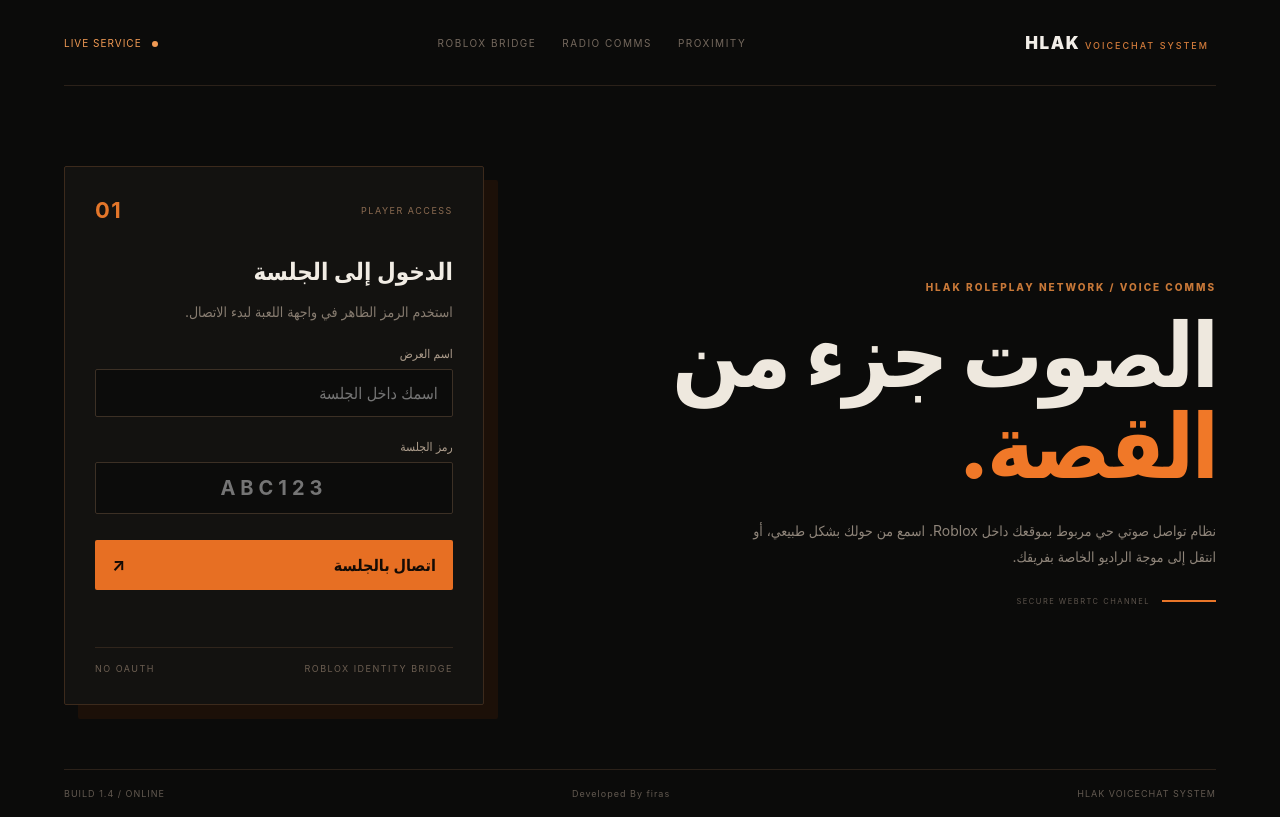
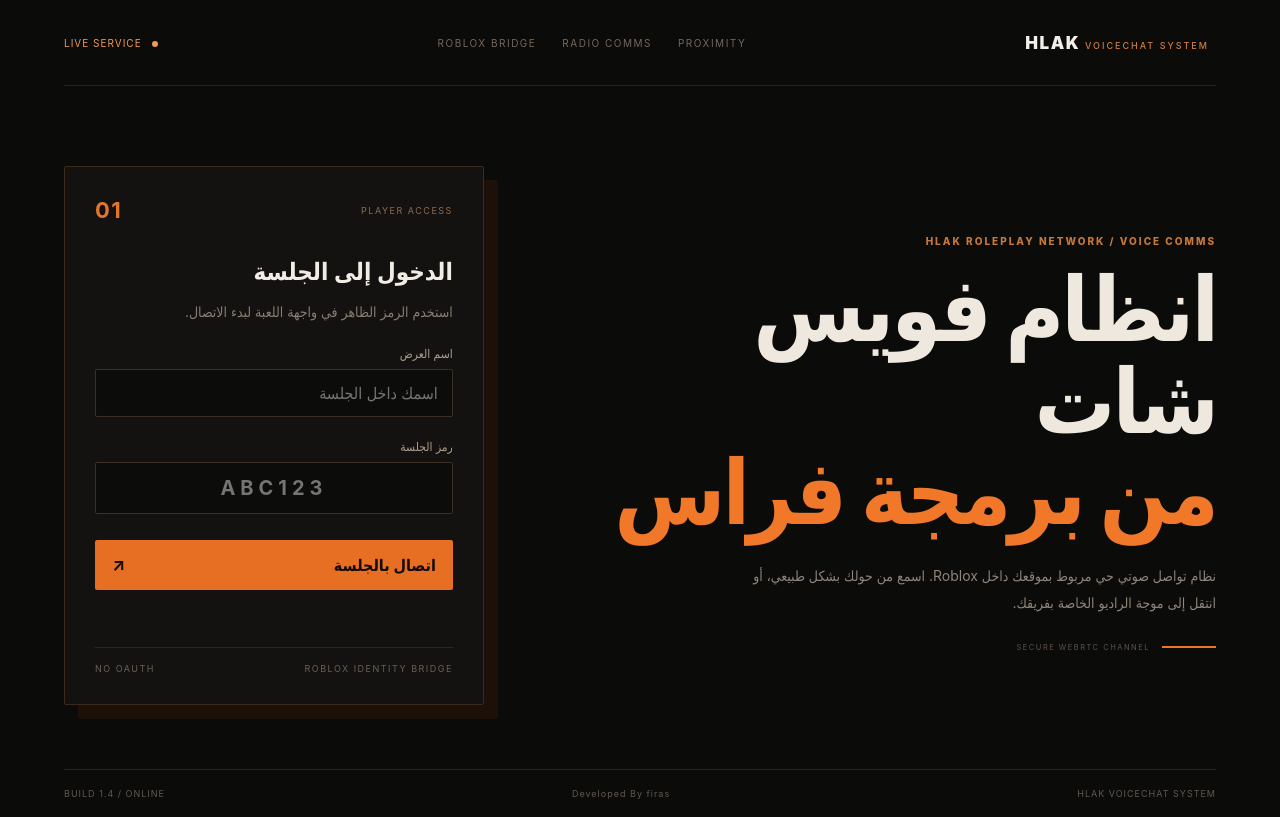
Before and after one commit to Zor292/mic, a website: page public/index.html in a window 1280 px wide. Drawn offline with Linux system fonts and the light colour scheme.

Commit message:
Update index.html

```diff
--- a/public/index.html
+++ b/public/index.html
@@ -10,7 +10,7 @@
   <main id="loginView" class="landing-page">
     <nav class="landing-nav"><div class="wordmark">HLAK <span>VOICECHAT SYSTEM</span></div><div class="nav-links"><span>PROXIMITY</span><span>RADIO COMMS</span><span>ROBLOX BRIDGE</span></div><div class="nav-live"><i></i> LIVE SERVICE</div></nav>
     <section class="landing-hero">
-      <div class="hero-copy"><p class="hero-kicker">HLAK ROLEPLAY NETWORK / VOICE COMMS</p><h1>الصوت جزء من<br><em>القصة.</em></h1><p class="hero-description">نظام تواصل صوتي حي مربوط بموقعك داخل Roblox. اسمع من حولك بشكل طبيعي، أو انتقل إلى موجة الراديو الخاصة بفريقك.</p><div class="hero-rule"><span></span><small>SECURE WEBRTC CHANNEL</small></div></div>
+      <div class="hero-copy"><p class="hero-kicker">HLAK ROLEPLAY NETWORK / VOICE COMMS</p><h1>انظام فويس شات<br><em>من برمجة فراس</em></h1><p class="hero-description">نظام تواصل صوتي حي مربوط بموقعك داخل Roblox. اسمع من حولك بشكل طبيعي، أو انتقل إلى موجة الراديو الخاصة بفريقك.</p><div class="hero-rule"><span></span><small>SECURE WEBRTC CHANNEL</small></div></div>
       <section class="auth-card"><div class="auth-card-head"><span>PLAYER ACCESS</span><strong>01</strong></div><h2>الدخول إلى الجلسة</h2><p class="muted">استخدم الرمز الظاهر في واجهة اللعبة لبدء الاتصال.</p><label for="displayName">اسم العرض</label><input id="displayName" maxlength="32" placeholder="اسمك داخل الجلسة"><label for="roomCode">رمز الجلسة</label><input id="roomCode" class="code-input" maxlength="12" placeholder="ABC123" autocomplete="one-time-code"><button id="connectButton" class="primary">اتصال بالجلسة <span>↗</span></button><p id="loginStatus" class="form-status"></p><div class="auth-foot"><span>ROBLOX IDENTITY BRIDGE</span><span>NO OAUTH</span></div></section>
     </section>
     <footer class="landing-footer"><span>HLAK VOICECHAT SYSTEM</span><span>Developed By firas</span><span>BUILD 1.4 / ONLINE</span></footer>
```
